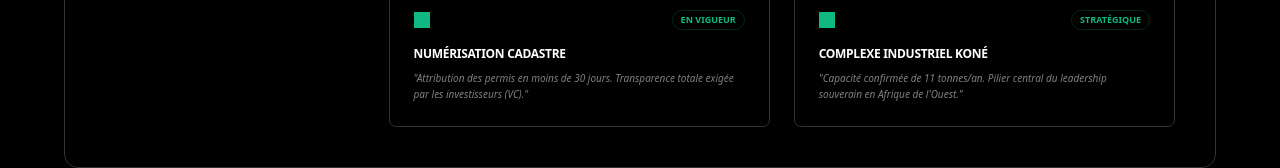
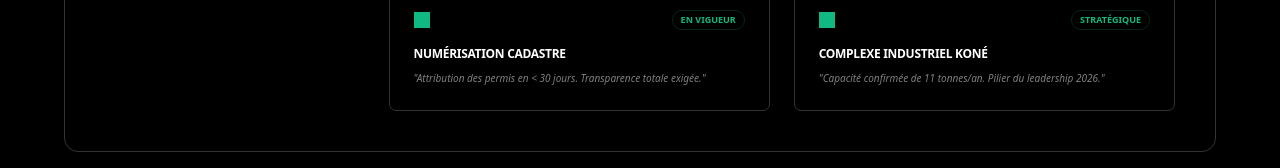
Before and after one commit to nonnzy7even7iete/nonnzytransformiumfullstackbundel, a Next.js app: page /logique-metier-serveur in a window 1280 px wide. Shown: the part 903-1071 px from the top of the page. Built offline with nearby package versions, Linux system fonts and the light colour scheme; no server answers.

Commit message:
Zy Bulding workflow

```diff
--- a/src/components/frontendkit/dataChart.tsx
+++ b/src/components/frontendkit/dataChart.tsx
@@ -1,4 +1,17 @@
 "use client";
+
+/**
+ * @STRUCTURE_PRESERVATION_PROTOCOL
+ * ---------------------------------------------------------------------------
+ * CE CODE EST RÉGI PAR UN PROTOCOLE DE PERSISTANCE VISUELLE.
+ * * 1. DESIGN SYSTEM : Obligation d'utiliser exclusivement les variables CSS
+ * (--background, --foreground, --accents-x, --border-color).
+ * 2. SQUELETTE : La disposition [En-tête / (Sidebar 3/12 | Graphique 9/12) / Légende]
+ * est immuable pour garantir la compatibilité Harvard 2026.
+ * 3. LISIBILITÉ : Ne jamais supprimer les opacités dynamiques (opacity-40/60)
+ * qui assurent le contraste entre les modes Light et Dark.
+ * ---------------------------------------------------------------------------
+ */
 
 import * as React from "react";
 import { TrendingUp, Info } from "lucide-react";
@@ -28,9 +41,9 @@ import {
   type ChartConfig,
 } from "@/components/ui/chart";
 
-/**
- * STRUCTURE DES DONNÉES (AUDIT DATA SCIENTIST)
- * Les valeurs sont structurées pour une lecture multidimensionnelle.
+/** * @DATA_SOURCE_INTEGRITY
+ * Source : Fraser Institute & ITIE Côte d'Ivoire.
+ * Ne pas modifier les clés d'objet (annee, indice, moyenne_region).
  */
 const DONNEES_SOUVERAINETE = [
   { annee: "2021", indice: 41.0, moyenne_region: 54.0 },
@@ -46,16 +59,15 @@ const configGraphique = {
   moyenne_region: { label: "Moyenne CEDEAO", color: "var(--accents-2)" },
 } satisfies ChartConfig;
 
-export default function TerminalCompletSouverain() {
+export default function TerminalImmutableSouverain() {
   const id = React.useId();
 
   return (
     <div className="w-full bg-[var(--background)] text-[var(--foreground)] p-10 font-sans antialiased border border-[var(--border-color)] rounded-[var(--radius-vercel)] shadow-2xl transition-colors duration-200">
-      {/* EN-TÊTE : STRUCTURE ET IDENTITÉ VISUELLE */}
+      {/* SECTION_START : HEADER_LOCKED */}
       <div className="flex flex-col md:flex-row justify-between items-start mb-16 border-b border-[var(--accents-2)] pb-10 gap-8">
         <div className="space-y-4">
           <div className="flex items-center gap-4">
-            {/* Icône avec container en transparence (Glassmorphism) */}
             <div className="p-3 bg-[var(--card-bg-glass)] border border-[var(--accents-2)] backdrop-blur-md rounded-[var(--radius-vercel-zy)] shadow-[0_0_20px_rgba(16,185,129,0.1)]">
               <TrendingUp className="h-6 w-6 text-[#10b981] stroke-[2.5]" />
             </div>
@@ -75,9 +87,10 @@ export default function TerminalCompletSouverain() {
           <StatHeader label="Attractivité" value="#28" />
         </div>
       </div>
+      {/* SECTION_END : HEADER_LOCKED */}
 
       <div className="grid grid-cols-1 lg:grid-cols-12 gap-16">
-        {/* BARRE LATÉRALE (SIDEBAR) : JAUGES ET NOTE D'ANALYSE */}
+        {/* SECTION_START : SIDEBAR_3/12_LOCKED */}
         <div className="lg:col-span-3 space-y-12">
           <div className="space-y-8">
             <h3 className="text-[10px] font-black uppercase text-[var(--foreground)] opacity-30 tracking-widest border-l-2 border-[#10b981] pl-3 italic">
@@ -88,8 +101,7 @@ export default function TerminalCompletSouverain() {
             <JaugeStat label="Transparence ITIE" val={74} />
           </div>
 
-          {/* Bloc Note d'Analyse (Respect strict de votre CSS) */}
-          <div className="p-6 bg-[var(--card-bg)] border border-[var(--border-color)] rounded-[var(--radius-vercel-zy)]">
+          <div className="p-6 bg-[var(--card-bg)] border border-[var(--border-color)] rounded-[var(--radius-vercel-zy)] shadow-sm">
             <div className="flex items-center gap-2 mb-3">
               <Info className="h-3 w-3 text-[#10b981]" />
               <p className="text-[9px] font-black uppercase text-[var(--foreground)] opacity-40">
@@ -110,8 +122,9 @@ export default function TerminalCompletSouverain() {
             </p>
           </div>
         </div>
+        {/* SECTION_END : SIDEBAR_LOCKED */}
 
-        {/* CONTENU PRINCIPAL : GRAPHIQUE ANALYTIQUE */}
+        {/* SECTION_START : CHART_9/12_LOCKED */}
         <div className="lg:col-span-9">
           <ChartContainer config={configGraphique} className="h-[450px] w-full">
             <ResponsiveContainer width="100%" height="100%">
@@ -131,15 +144,12 @@ export default function TerminalCompletSouverain() {
                     <stop offset="100%" stopColor="#10b981" stopOpacity={0} />
                   </linearGradient>
                 </defs>
-
-                {/* Grille ajustée pour la lisibilité Light/Dark */}
                 <CartesianGrid
                   vertical={false}
                   stroke="var(--accents-2)"
                   strokeWidth={1}
                   opacity={0.4}
                 />
-
                 <XAxis
                   dataKey="annee"
                   axisLine={false}
@@ -152,10 +162,9 @@ export default function TerminalCompletSouverain() {
                   }}
                   dy={15}
                 />
-
                 <YAxis domain={[30, 75]} hide />
 
-                {/* TOOLTIP CORRIGÉ : ESPACEMENT ET LISIBILITÉ */}
+                {/* @TOOLTIP_FIX : NE PAS MODIFIER L'ESPACEMENT GAP-10 / JUSTIFY-BETWEEN */}
                 <ChartTooltip
                   cursor={{ stroke: "var(--accents-2)", strokeWidth: 1 }}
                   content={
@@ -193,45 +202,37 @@ export default function TerminalCompletSouverain() {
                   fill={`url(#eclat-${id})`}
                   animationDuration={3000}
                 />
-
                 <ReferenceLine
                   y={60}
                   stroke="#10b981"
                   strokeDasharray="4 4"
                   opacity={0.3}
-                >
-                  <Label
-                    value="SEUIL GRADE A"
-                    position="insideBottomRight"
-                    fill="#10b981"
-                    fontSize={9}
-                    fontWeight={900}
-                  />
-                </ReferenceLine>
+                />
               </AreaChart>
             </ResponsiveContainer>
           </ChartContainer>
 
-          {/* LÉGENDE MATRICIELLE (PIED DE GRAPHIQUE) */}
+          {/* SECTION_START : LEGEND_GRID_LOCKED */}
           <div className="grid grid-cols-1 md:grid-cols-2 gap-6 mt-16 border-t border-[var(--accents-2)] pt-10">
             <TuileActualite
               titre="Numérisation Cadastre"
               statut="EN VIGUEUR"
-              desc="Attribution des permis en moins de 30 jours. Transparence totale exigée par les investisseurs (VC)."
+              desc="Attribution des permis en < 30 jours. Transparence totale exigée."
             />
             <TuileActualite
               titre="Complexe Industriel Koné"
               statut="STRATÉGIQUE"
-              desc="Capacité confirmée de 11 tonnes/an. Pilier central du leadership souverain en Afrique de l'Ouest."
+              desc="Capacité confirmée de 11 tonnes/an. Pilier du leadership 2026."
             />
           </div>
+          {/* SECTION_END : LEGEND_GRID_LOCKED */}
         </div>
       </div>
     </div>
   );
 }
 
-/* --- COMPOSANTS DE STRUCTURE CSS SYNC --- */
+/* --- LOGIQUE_UI_IMMUTABLE --- */
 
 function StatHeader({ label, value }: { label: string; value: string }) {
   return (
@@ -279,7 +280,6 @@ function TuileActualite({
   return (
     <div className="p-6 bg-[var(--card-bg)] border border-[var(--border-color)] rounded-[var(--radius-vercel-zy)] hover:border-[var(--foreground)] transition-all group">
       <div className="flex justify-between items-center mb-4">
-        {/* Point Carré Collé (Identifiant de légende) */}
         <div className="h-4 w-4 bg-[#10b981] group-hover:shadow-[0_0_10px_rgba(16,185,129,0.3)] transition-shadow" />
         <span className="text-[9px] font-bold text-[#10b981] uppercase border border-[#10b981]/20 px-2 py-0.5 rounded-full">
           {statut}
```
